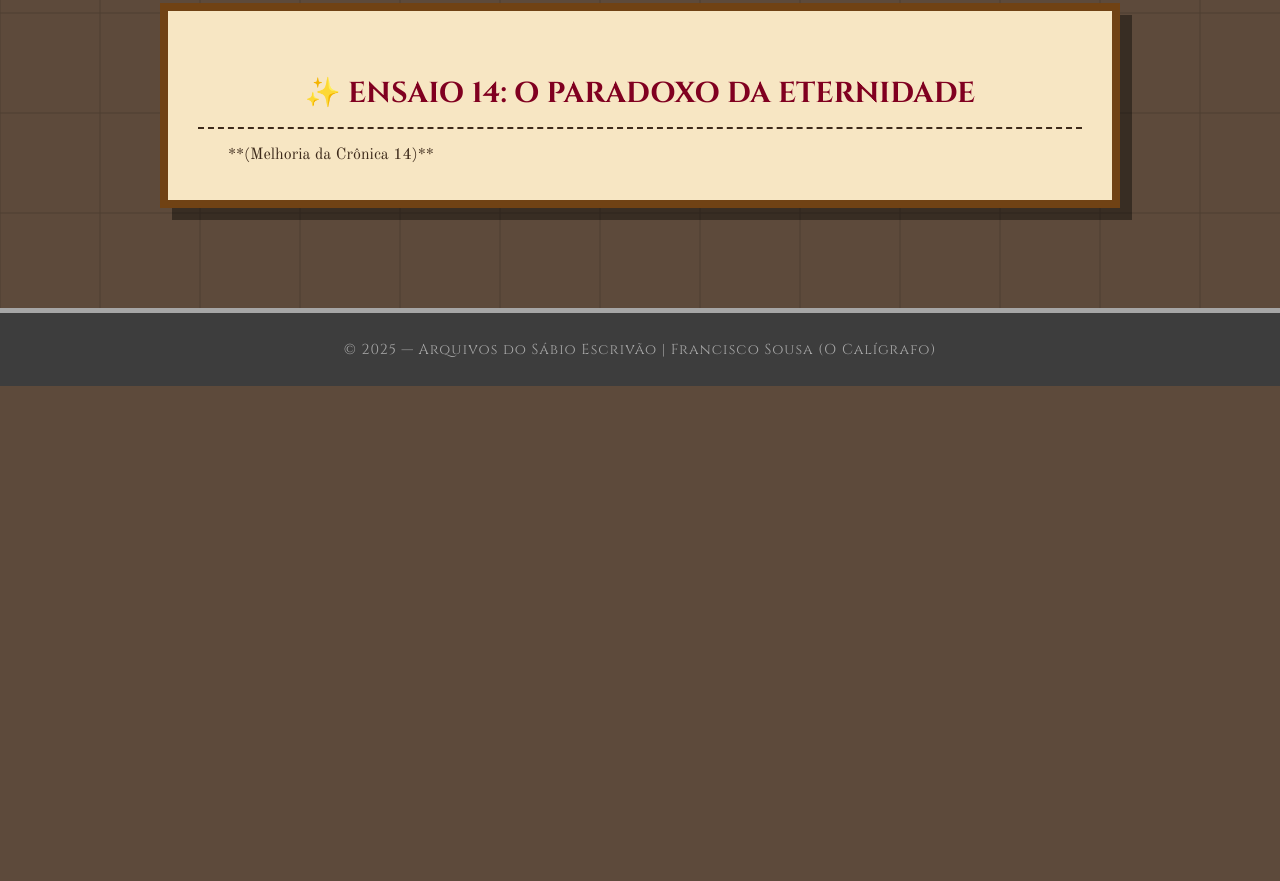
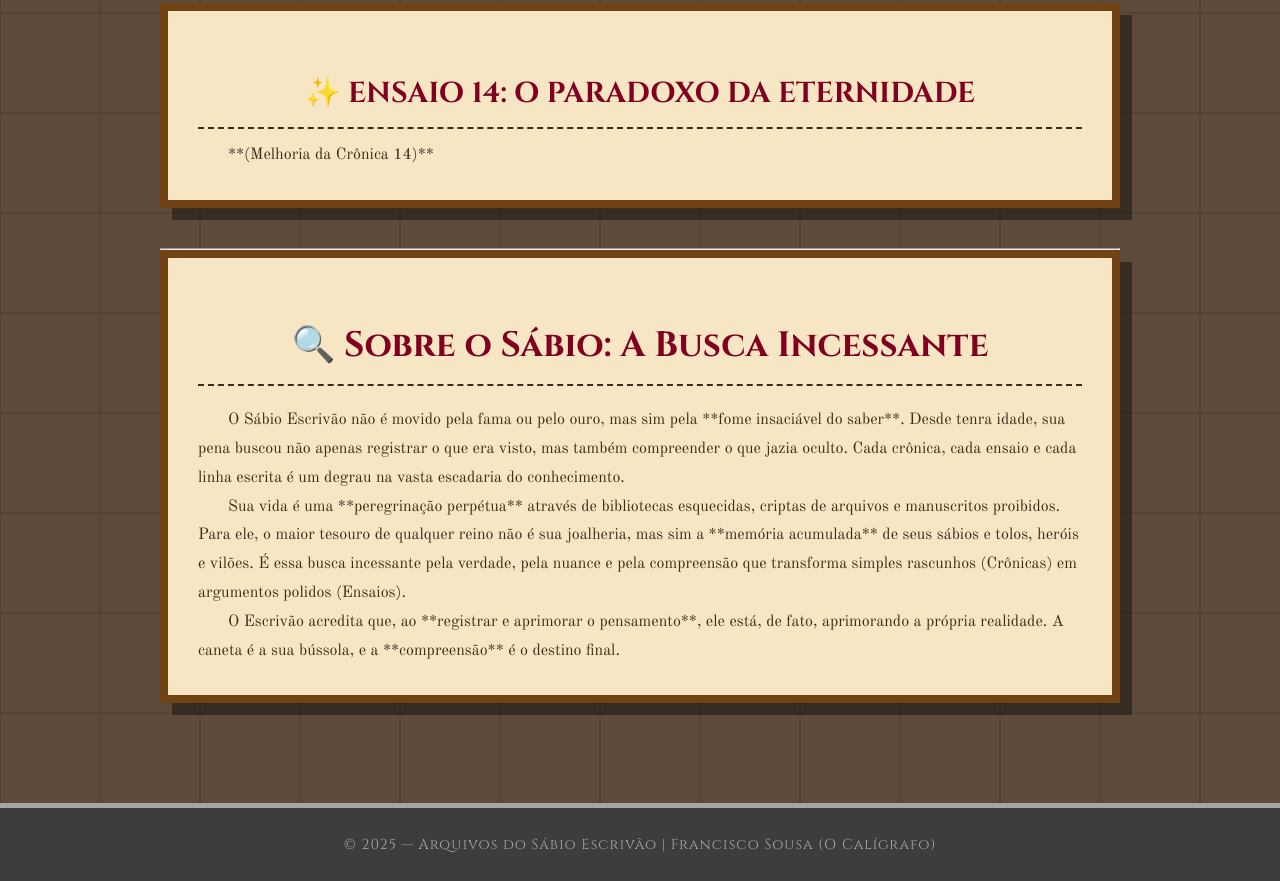
Before and after one commit to franciscosousaneto/Portf-lio-de-Reda-oes-do-Francisco22, a plain HTML site: page index.html in a window 1280 px wide. Shown: the part 7487-8368 px from the top of the page. Before the commit the page ends 7873 px from the top, so only its background shows below. Drawn offline with nearby package versions, Linux system fonts and the light colour scheme.

Commit message:
Add files via upload

```diff
--- a/index.html
+++ b/index.html
@@ -57,8 +57,8 @@
         <section class="cronica" data-id="9"><h3 class="titulo-capitulo">📜 Crônica 09: O Poço do Juramento Eterno</h3><p class="resumo">Um local sagrado onde todas as promessas eram seladas, e as consequências de quebrar um juramento. História de traição e redenção.</p><div class="conteudo-completo" style="display:none;"><p>Conteúdo Crônica 09 Completo.</p></div></section>
         <section class="cronica" data-id="10"><h3 class="titulo-capitulo">📜 Crônica 10: O Mercador de Areia do Tempo</h3><p class="resumo">Um estranho viajante vendendo frações do passado e do futuro. O preço de tentar mudar o que foi.</p><div class="conteudo-completo" style="display:none;"><p>Conteúdo Crônica 10 Completo.</p></div></section>
         <section class="cronica" data-id="11"><h3 class="titulo-capitulo">📜 Crônica 11: O Diário Perdido da Alquimista</h3><p class="resumo">Descoberta dos experimentos fracassados de uma alquimista que buscava a vida eterna, mas encontrou apenas o vazio.</p><div class="conteudo-completo" style="display:none;"><p>Conteúdo Crônica 11 Completo.</p></div></section>
-        <section class="cronica" data-id="12"><h3 class="titulo-capitulo">📜 Crônica 12: A Voz do Deserto Silencioso</h3><p class="resumo">A peregrinação de um monge através de um deserto que silenciava todas as palavras, forçando-o a encontrar a verdade interior.</p><div class="conteudo-completo" style="display:none;"><p>Conteúdo Crônica 12 Completo.</p></div></section>
-        <section class="cronica" data-id="13"><h3 class="titulo-capitulo">📜 Crônica 13: A Forja do Inverno Sem Fim</h3><p class="resumo">O conto do ferreiro que forjou uma arma capaz de congelar a estação, e o preço que ele pagou pelo poder.</p><div class="conteudo-completo" style="display:none;"><p>Conteúdo Crônica 13 Completo.</p></div></section>
+        <section class="cronica" data-id="12"><h3 class="titulo-capitulo">📜 Crônica 12: A Voz do Deserto Silencioso</h3><p class="resumo">A peregrinação de um monge através de um deserto que silenciava todas as palavras, forçando-o a encontrar a verdade interior.</p><div class="conteudo-completo" style="display:none;"><p>Conteúdo Crônica 12 Completa.</p></div></section>
+        <section class="cronica" data-id="13"><h3 class="titulo-capitulo">📜 Crônica 13: A Forja do Inverno Sem Fim</h3><p class="resumo">O conto do ferreiro que forjou uma arma capaz de congelar a estação, e o preço que ele pagou pelo poder.</p><div class="conteudo-completo" style="display:none;"><p>Conteúdo Crônica 13 Completa.</p></div></section>
         <section class="cronica" data-id="14">
             <h3 class="titulo-capitulo">📜 Crônica 14: O Navio Fantasma de Névoa</h3>
             <p class="resumo">O relato de um navio que só aparece durante a névoa, buscando almas para completar sua tripulação amaldiçoada.</p>
@@ -94,6 +94,15 @@
             <p class="resumo">**(Melhoria da Crônica 14)**</p>
         </section>
 
+        <hr>
+
+        <section id="sobre" class="cronica">
+            <h2 class="titulo-capitulo">🔍 Sobre o Sábio: A Busca Incessante</h2>
+            <p>O Sábio Escrivão não é movido pela fama ou pelo ouro, mas sim pela **fome insaciável do saber**. Desde tenra idade, sua pena buscou não apenas registrar o que era visto, mas também compreender o que jazia oculto. Cada crônica, cada ensaio e cada linha escrita é um degrau na vasta escadaria do conhecimento.</p>
+            <p>Sua vida é uma **peregrinação perpétua** através de bibliotecas esquecidas, criptas de arquivos e manuscritos proibidos. Para ele, o maior tesouro de qualquer reino não é sua joalheria, mas sim a **memória acumulada** de seus sábios e tolos, heróis e vilões. É essa busca incessante pela verdade, pela nuance e pela compreensão que transforma simples rascunhos (Crônicas) em argumentos polidos (Ensaios).</p>
+            <p>O Escrivão acredita que, ao **registrar e aprimorar o pensamento**, ele está, de fato, aprimorando a própria realidade. A caneta é a sua bússola, e a **compreensão** é o destino final.</p>
+        </section>
+
         <div id="modal-redacao" class="modal">
             <div class="modal-content pergaminho">
                 <span class="fechar-modal">&times;</span>
```
